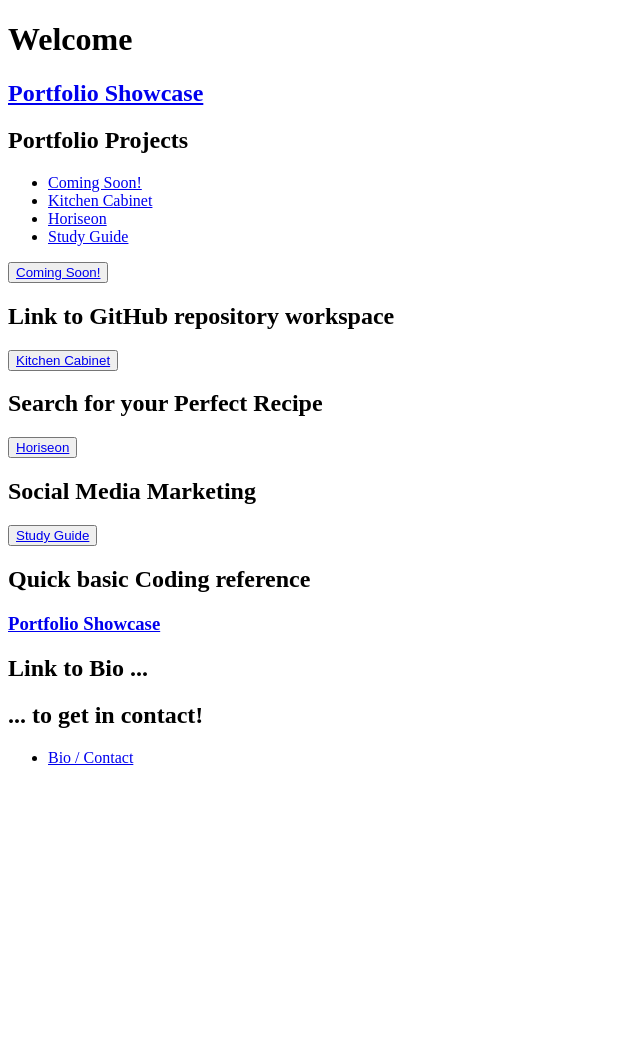
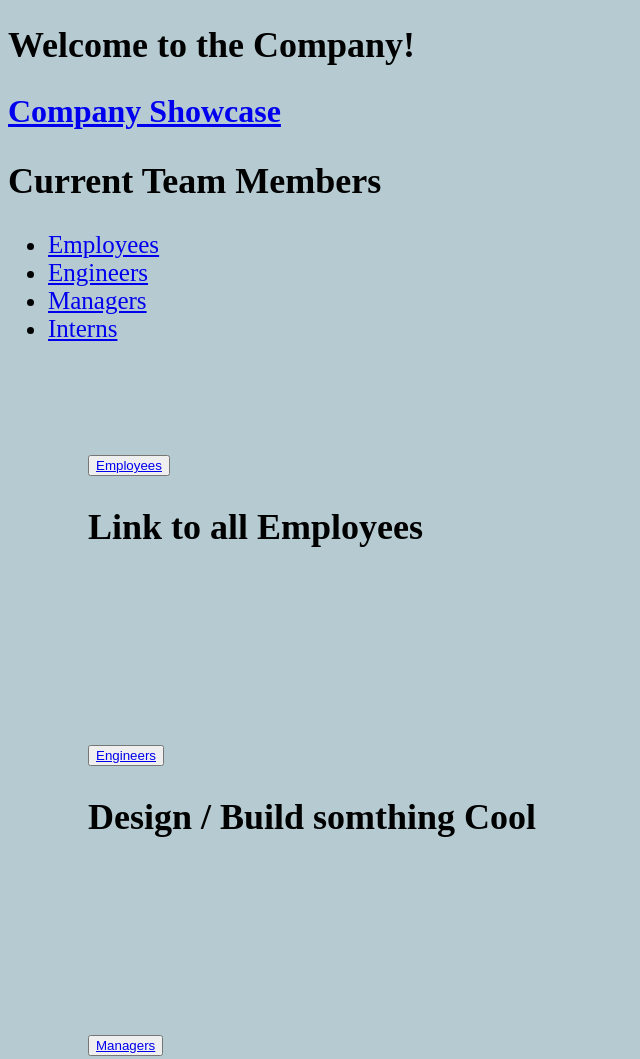
Before and after one commit to gdutra2002/teamspirit, a website: page dist/teamspirit.html in a window 1280 px wide. Shown: the top 1059 px of the page, without its empty margins (0-640 px from the left). Before the commit the page ends 800 px from the top, so only its background shows below. Drawn offline with Linux system fonts and the light colour scheme; files that its build step writes are made by us from their sources.

Commit message:
creating HTML output beginnings

```diff
--- a/dist/teamspirit.html
+++ b/dist/teamspirit.html
@@ -5,66 +5,86 @@
       <meta http-equiv="X-UA-Compatible" content="IE=edge">
       <meta name="viewport" content="width=device-width, initial-scale=1.0">
 
-      <title>Portfolio</title>
+      <title>Teamspirit</title>
       <link rel="preconnect" href="https://fonts.googleapis.com">
       <link rel="preconnect" href="https://fonts.gstatic.com" crossorigin>
       <link href="https://fonts.googleapis.com/css2?family=Ubuntu+Mono:wght@700&display=swap" rel="stylesheet">
-      <link rel="stylesheet" href="./assets/css/style.css">
+      <link rel="stylesheet" href="./src/spirit.css">
 </head>
 <body>
       <header>
             <div id= "Welcome"> </div>
-            <h1> Welcome </h1>
-            <h2> <a href= "https://gdutra2002.github.io/Portfolio/">Portfolio Showcase</h2>
+            <h1> Welcome to the Company! </h1>
+            <h2> <a href= "https://gdutra2002.github.io/Portfolio/">Company Showcase</h2>
       </header>
 
       <div class="hero">
             <nav class="navbar">
-              <h1 class="Title"><a class="Title"> Portfolio Projects</a></h1>
+              <h1 class="Title"><a class="Title"> Current Team Members </a></h1>
               <ul>
-                  <li><a href="#comingsoon/">Coming Soon! </a></li>
-                  <li><a href="#Recipe-Hub/"> Kitchen Cabinet </a></li>
-                  <li><a href="#Horiseon/"> Horiseon </a></li>
-                  <li><a href="#prework-study-guide/">Study Guide </a></li>
+                  <li><a href="#Employees/">Employees </a></li>
+                  <li><a href="#Engineers/"> Engineers </a></li>
+                  <li><a href="#Managers/"> Managers </a></li>
+                  <li><a href="#Interns/"> Interns </a></li>
             </ul>
             </nav>
       </div>
 
-      <div id="comingsoon/" class="container">
+      <div id="Employees/" class="container">
             <section class="project-section">
               <button>
-                  <a href="https://github.com/gdutra2002">Coming Soon!</a>
+                  <a href="https://github.com/gdutra2002">Employees</a>
               </button>
-              <h1>Link to GitHub repository workspace </h1>
+              <h1>Link to all Employees </h1>
             </section>
       </div>
 
-      <div id="Recipe-Hub/" class="container">
+      <div id="Engineers/" class="container">
             <section class="project-section">
               <button>
-                  <a href="https://gdutra2002.github.io/Project1/"> Kitchen Cabinet </a>
+                  <a href="https://gdutra2002.github.io/Project1/"> Engineers </a>
               </button>
-              <h1>Search for your Perfect Recipe</h1>
+              <h1>Design / Build somthing Cool</h1>
             </section>
       </div>
 
-      <div id="Horiseon/" class="container">
+      <div id="Managers/" class="container">
             <section class="project-section">
               <button>
-                  <a href="https://gdutra2002.github.io/Horiseon/">Horiseon</a>
+                  <a href="https://gdutra2002.github.io/Horiseon/">Managers</a>
               </button>
-              <h1>Social Media Marketing</h1>
+              <h1>Money Marketing and Monkey Business</h1>
             </section>
       </div>
 
-      <div id="prework-study-guide/" class="container">
+      <div id="Interns/" class="container">
             <section class="project-section">
               <button>
-                  <a href="https://gdutra2002.github.io/prework-study-guide/">Study Guide</a>
+                  <a href="https://gdutra2002.github.io/prework-study-guide/">Interns</a>
               </button>
-              <h1>Quick basic Coding reference</h1>
+              <h1>Quick basic social media genius</h1>
             </section>
       </div>
+
+<!-- testing -->
+<div class="flex-container">
+      <a href="#" class="flex-item employee">
+        <div class="col-lg-9 pb-3">
+          <section
+            id="employee"
+            class="mt-3"
+            role="region"
+            aria-live="polite"
+          ></section>
+        </div>
+        <div>
+          <h3>Today's Roster</h3>
+          <span> Iconic representation of company conditions.</span>
+        </div>
+      </a>
+      </div>
+
+
 
       <section>
             <div class="hero">
@@ -72,7 +92,7 @@
             <!-- <img src= "/assets/transk8.jfif"> -->
 
             <div class="container img">
-                  <h1><a class="Title" href="#Welcome"> Portfolio Showcase </a></h1>
+                  <h1><a class="Title" href="#Welcome"> Company Showcase </a></h1>
                   <p></p>
                   <div>
                   <h2> Link to Bio ...</h2>
```
Also changed, not shown: README.md.
